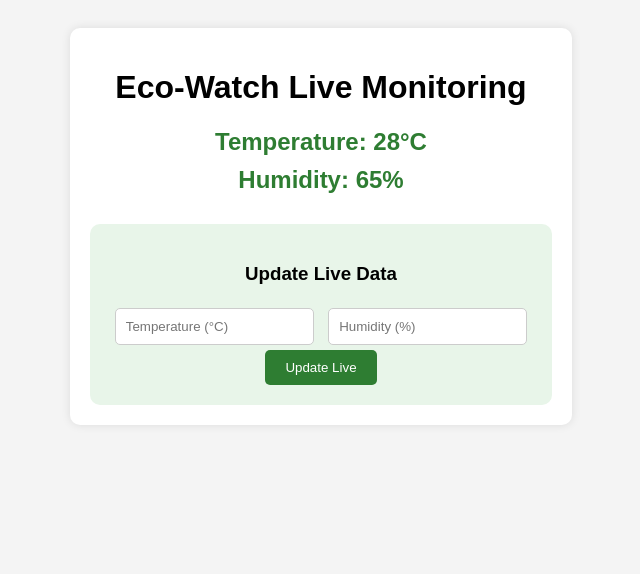
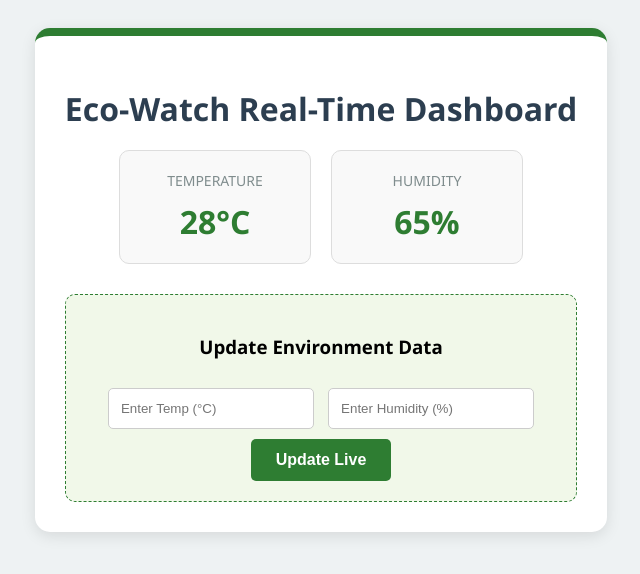
Before and after one commit to Gaya-3-123/Eco-watch-dashboard, a plain HTML site: page index.html in a window 1280 px wide. Shown: the whole page, without its empty margins (319-959 px from the left). Drawn offline with Linux system fonts and the light colour scheme.

Commit message:
Update index.html

```diff
--- a/index.html
+++ b/index.html
@@ -5,30 +5,39 @@
     <meta name="viewport" content="width=device-width, initial-scale=1.0">
     <title>Eco-Watch Dashboard</title>
     <style>
-        body { font-family: Arial, sans-serif; text-align: center; background-color: #f4f4f4; padding: 20px; }
-        .dashboard { background: white; padding: 20px; border-radius: 10px; display: inline-block; box-shadow: 0 0 10px rgba(0,0,0,0.1); }
-        .input-section { margin-top: 30px; padding: 20px; background: #e8f5e9; border-radius: 10px; }
-        input { padding: 10px; margin: 5px; border: 1px solid #ccc; border-radius: 5px; }
-        button { padding: 10px 20px; background: #2e7d32; color: white; border: none; border-radius: 5px; cursor: pointer; }
-        button:hover { background: #1b5e20; }
-        .data-display { font-size: 24px; font-weight: bold; color: #2e7d32; margin: 10px; }
+        body { font-family: 'Segoe UI', Tahoma, Geneva, Verdana, sans-serif; text-align: center; background-color: #eef2f3; padding: 20px; }
+        .dashboard { background: white; padding: 30px; border-radius: 15px; display: inline-block; box-shadow: 0 4px 15px rgba(0,0,0,0.1); border-top: 8px solid #2e7d32; }
+        h1 { color: #2c3e50; margin-bottom: 20px; }
+        .data-container { display: flex; justify-content: center; gap: 20px; margin-bottom: 20px; }
+        .data-box { background: #f9f9f9; padding: 20px; border-radius: 10px; min-width: 150px; border: 1px solid #ddd; }
+        .label { font-size: 14px; color: #7f8c8d; text-transform: uppercase; }
+        .value { font-size: 32px; font-weight: bold; color: #2e7d32; margin-top: 10px; }
+        .input-section { margin-top: 30px; padding: 20px; background: #f1f8e9; border-radius: 10px; border: 1px dashed #2e7d32; }
+        input { padding: 12px; margin: 10px 5px; border: 1px solid #ccc; border-radius: 5px; width: 180px; }
+        button { padding: 12px 25px; background: #2e7d32; color: white; border: none; border-radius: 5px; cursor: pointer; font-size: 16px; font-weight: bold; }
+        button:hover { background: #1b5e20; transition: 0.3s; }
     </style>
 </head>
 <body>
 
     <div class="dashboard">
-        <h1>Eco-Watch Live Monitoring</h1>
-        <div class="data-display">
-            Temperature: <span id="tempDisplay">28</span>°C
-        </div>
-        <div class="data-display">
-            Humidity: <span id="humidityDisplay">65</span>%
+        <h1>Eco-Watch Real-Time Dashboard</h1>
+
+        <div class="data-container">
+            <div class="data-box">
+                <div class="label">Temperature</div>
+                <div class="value"><span id="tempDisplay">28</span>°C</div>
+            </div>
+            <div class="data-box">
+                <div class="label">Humidity</div>
+                <div class="value"><span id="humidityDisplay">65</span>%</div>
+            </div>
         </div>
 
         <div class="input-section">
-            <h3>Update Live Data</h3>
-            <input type="number" id="tempInput" placeholder="Temperature (°C)">
-            <input type="number" id="humidityInput" placeholder="Humidity (%)">
+            <h3>Update Environment Data</h3>
+            <input type="number" id="tempInput" placeholder="Enter Temp (°C)">
+            <input type="number" id="humidityInput" placeholder="Enter Humidity (%)">
             <br>
             <button onclick="updateDashboard()">Update Live</button>
         </div>
```
